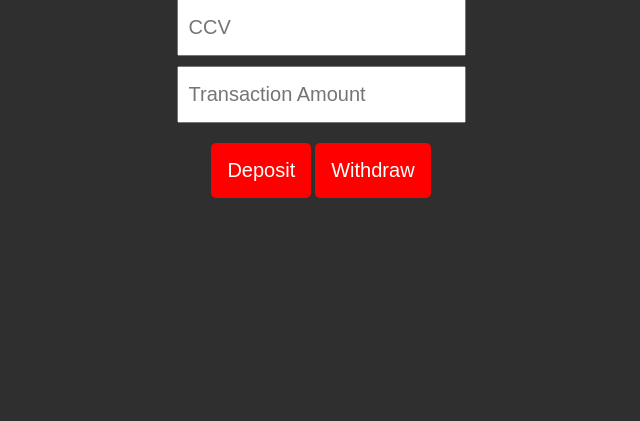
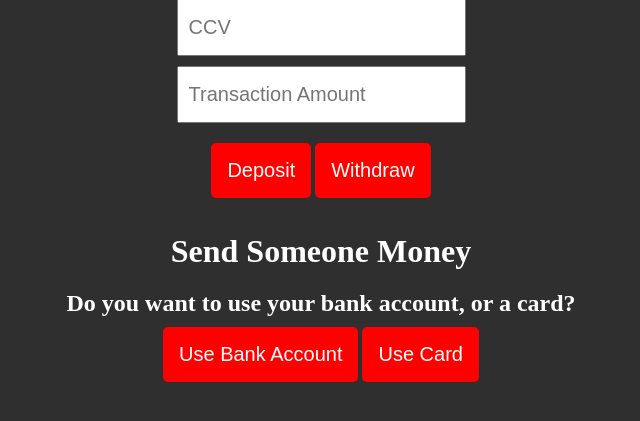
Before and after one commit to SHEEPDOG0351/bank_web_application, a Flask app: page /transactions in a window 1280 px wide. Shown: the part 295-716 px from the top of the page, without its empty margins (319-959 px from the left). Run offline with Flask 3, Linux system fonts and the light colour scheme.

Commit message:
added trasnfer functionality?

```diff
--- a/main.py
+++ b/main.py
@@ -184,5 +184,49 @@ def process_transaction():
 
     return jsonify({"message": "Transaction successful", "new_balance": bank_account.balance})
 
+@app.route("/api/transfer", methods=["POST"])
+def transfer():
+    data = request.get_json()
+
+    recipients_account_num = data.get("recipients_account_num")
+    senders_transaction_amount = data.get("senders_transaction_amount")
+
+    senders_account_num = data.get("senders_account_num")
+
+    senders_card_num = data.get("senders_card_num")
+    senders_card_ccv = data.get("senders_card_ccv")
+
+    if senders_account_num:
+        sender = Bank_accounts.query.filter_by(bank_account_number = senders_account_num).first()
+
+    elif senders_card_num:
+        senders_card = Users_cards.query.filter_by(card_number = senders_card_num).first()
+        if not senders_card:
+            return jsonify({"error": "Invalid card number"}), 404
+        sender = Bank_accounts.query.filter_by(bank_account_number=senders_card.bank_account_number).first()
+    else:
+        return jsonify({"error": "No valid sender provided"}), 400
+
+    if not sender:
+        return jsonify({"error": "Sender account not found"}), 404
+
+    recipient = Bank_accounts.query.filter_by(bank_account_number=recipients_account_num).first()
+    if not recipient:
+        return jsonify({"error": "Recipient's account num wasn't found"}), 404
+
+    if sender.balance < senders_transaction_amount:
+        return jsonify({"error": "Insufficient funds"}), 400
+
+    # Performs the transaction
+    sender.balance -= senders_transaction_amount
+    recipient.balance += senders_transaction_amount
+    db.session.commit()
+
+    return jsonify({
+        "message": "Transfer successful",
+        "sender_new_balance": sender.balance
+    })
+
+
 if __name__ == '__main__':
         app.run(debug=True)
--- a/templates/transactions.html
+++ b/templates/transactions.html
@@ -20,6 +20,18 @@
         justify-content: center;
         flex-direction: column;
         color: white;
+    }
+
+    button {
+        font-size: 20px;
+        text-align: center;
+        background-color: red;
+        color: white;
+        border: 1px transparent solid;
+        border-radius: 5px;
+        padding: 15px;
+        margin-top: 10px;
+        margin-bottom: 15px;
     }
 
     nav {
@@ -67,15 +79,8 @@
         padding: 15px 10px;
     }
 
-    .body-content button {
-        font-size: 20px;
-        text-align: center;
-        background-color: red;
-        color: white;
-        border: 1px transparent solid;
-        border-radius: 5px;
-        padding: 15px;
-        margin-top: 10px;
+    #second-body-content {
+        display: none;
     }
 
 </style>
@@ -105,6 +110,25 @@
             </div>
         </div>
     </div>
+
+    <h1>Send Someone Money</h1>
+
+    <h2>Do you want to use your bank account, or a card?</h2>
+    <div class="buttons-container">
+        <button id="use-bank-account-btn">Use Bank Account</button>
+        <button id="use-card-btn">Use Card</button>
+    </div>
+
+    <div class="body-container">
+        <div class="body-content" id="second-body-content">
+            <input type="text" name="senders-account-num" id="senders-account-num-input" placeholder="Your Account Number">
+            <input type="text" name="senders-card-num" id="senders-card-num-input" placeholder="Your Card Num">
+            <input type="text" name="senders--card-ccv" id="senders-card-ccv-input" placeholder="Your Card's CCV">
+            <input type="text" name="recipients-account-num" id="recipients-account-num-input" placeholder="Recipient's Account Number">
+            <input type="text" name="Transaction Amount" id="transaction-amount-input" placeholder="Amount To Send">
+            <button id="send-btn">Send</button>
+        </div>
+    </div>
 </body>
 
 <script>
@@ -115,6 +139,14 @@
         const transaction_amount_input = document.getElementById("transaction_amount_input")
         const deposit_btn = document.getElementById("deposit-btn")
         const withdraw_btn = document.getElementById("withdraw-btn")
+        const send_btn = document.getElementById("send-btn")
+        const senders_account_num_input = document.getElementById("senders-account-num-input")
+        const recipients_account_num_input = document.getElementById("recipients-account-num-input")
+        const senders_transaction_amount_input = document.getElementById("transaction-amount-input")
+        const senders_card_num_input = document.getElementById("senders-card-num-input")
+        const senders_card_ccv_input = document.getElementById("senders-card-ccv-input")
+        const use_bank_account_btn = document.getElementById("use-bank-account-btn")
+        const use_card_btn = document.getElementById("use-card-btn")
 
         transaction_amount_input.addEventListener("keydown", function(event) {
             if (event.key == "Enter") {
@@ -180,6 +212,73 @@
                 console.error("Fetch failed:", error);
             }
         })
+
+        use_bank_account_btn.addEventListener("click", function(){
+            document.getElementById("second-body-content").style.display = "flex"
+            senders_card_num_input.style.display = "none"
+            senders_card_ccv_input.style.display = "none"
+            senders_account_num_input.style.display = "flex"
+        })
+
+        use_card_btn.addEventListener("click", function() {
+            document.getElementById("second-body-content").style.display = "flex"
+            senders_account_num_input.style.display = "none"
+            senders_card_num_input.style.display = "flex"
+            senders_card_ccv_input.style.display = "flex"
+        })
+
+        send_btn.addEventListener("click", async function() {
+            const senders_account_num = senders_account_num_input.value
+            const senders_card_num = senders_account_num_input.value
+            const recipients_account_num = recipients_account_num_input.value
+            const senders_transaction_amount = senders_transaction_amount_input.value
+            const senders_card_ccv = senders_card_ccv_input.value
+
+            if (senders_account_num) {
+                try {
+                const response = await fetch("/api/transaction", {
+                    method: "POST",
+                    headers: { "Content-Type": "application/json" },
+                    body: JSON.stringify({
+                        recipients_account_num: recipients_account_num,
+                        senders_account_num: senders_account_num,
+                        senders_transaction_amount: senders_transaction_amount
+                    })
+                });
+
+                    const result = await response.json();
+
+                    if (!response.ok) {
+                        console.error("Server error:", result.error);
+                    } else {
+                        console.log("Success:", result.message, "New balance:", result.new_balance);
+                    }
+                } catch (error) {
+                    console.error("Fetch failed:", error);
+                }
+            } else if (senders_card_num) {
+                try {
+                    const response = await fetch("/api/transaction", {
+                        method: "POST",
+                        headers: { "Content-Type": "application/json" },
+                        body: JSON.stringify({
+                            recipients_account_num: recipients_account_num,
+                            senders_card_num: senders_card_num,
+                            senders_card_ccv: senders_card_ccv,
+                            senders_transaction_amount: senders_transaction_amount
+                        })
+                    });
+                    const result = await response.json();
+                    if (!response.ok) {
+                        console.error("Server error:", result.error);
+                    } else {
+                        console.log("Success:", result.message, "New balance:", result.new_balance);
+                    }
+                } catch (error) {
+                    console.error("Fetch failed:", error);
+                }
+            }
+        });
     });
 </script>
 
```
